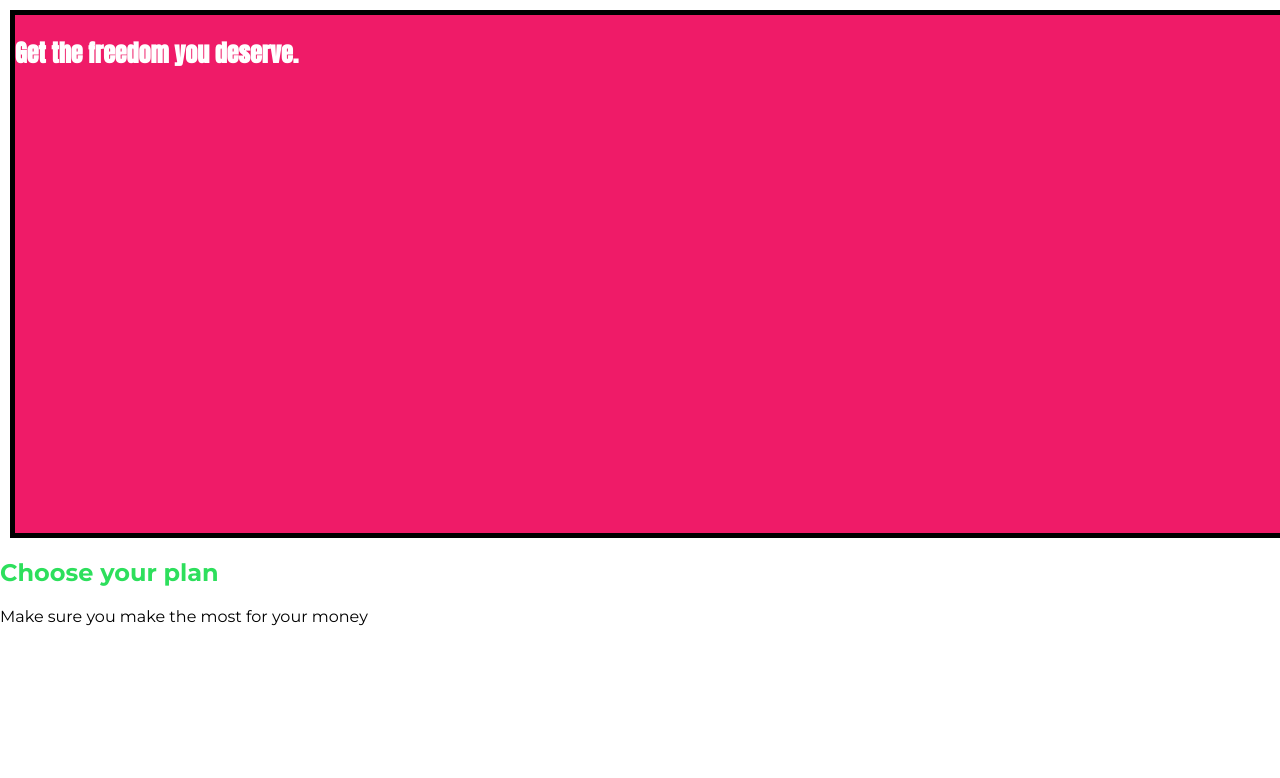
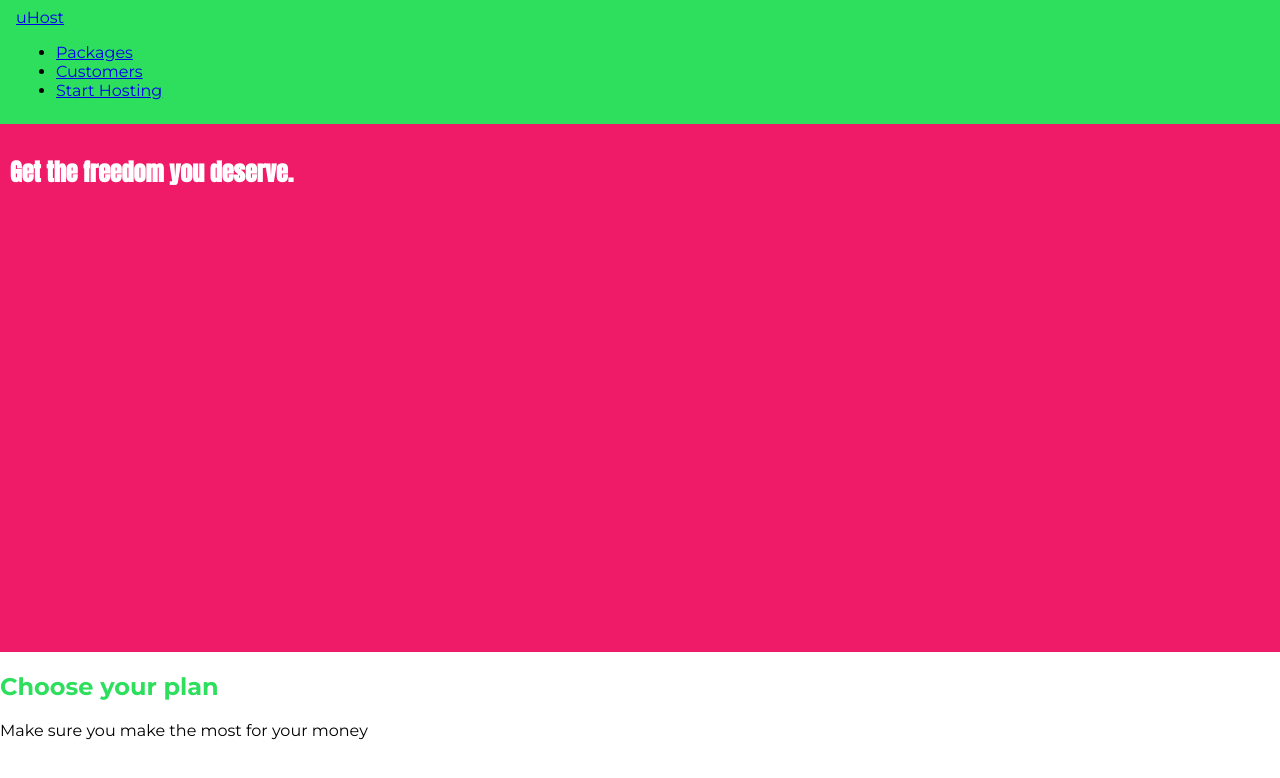
Before and after one commit to bimbram/css-tuts, a plain HTML site: page projects/module03/index.html in a window 1280 px wide. Drawn offline with Linux system fonts and the light colour scheme.

Commit message:
adding header and its content

```diff
--- a/projects/module03/index.html
+++ b/projects/module03/index.html
@@ -17,8 +17,27 @@
   <link href="https://fonts.googleapis.com/css?family=Montserrat:400,700" rel="stylesheet">
   <link rel="stylesheet" href="main.css">
 </head>
-
 <body>
+  <header class="main-header">
+    <div>
+      <a href="index.html">
+        uHost
+      </a>
+    </div>
+    <nav>
+      <ul>
+        <li>
+          <a href="packages/index.html">Packages</a>
+        </li>
+        <li>
+          <a href="customers/index.html">Customers</a>
+        </li>
+        <li>
+          <a href="start-hosting/index.html">Start Hosting</a>
+        </li>
+      </ul>
+    </nav>
+  </header>
   <main>
     <section id="product-overview">
       <h1>Get the freedom you deserve.</h1>
--- a/projects/module03/main.css
+++ b/projects/module03/main.css
@@ -11,8 +11,7 @@ body {
   background: #ef1b68;
   width: 100%;
   height: 528px;
-  border: 5px solid black;
-  margin: 10px;
+  padding: 10px;
   /* considering the entire box except margin */
 }
 
@@ -30,3 +29,9 @@ body {
 /*h1 {
   font-family: sans-serif;
 }*/
+
+.main-header {
+  width: 100%;
+  background: #2ddf5c;
+  padding: 8px 16px;
+}
```
Lines whose indentation alone changed are shown as unchanged.
